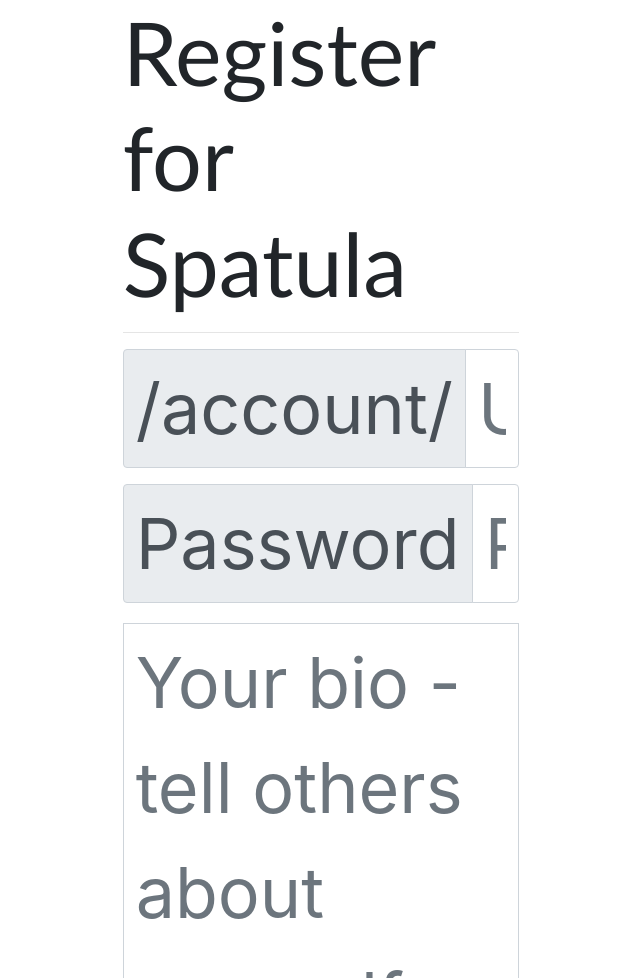
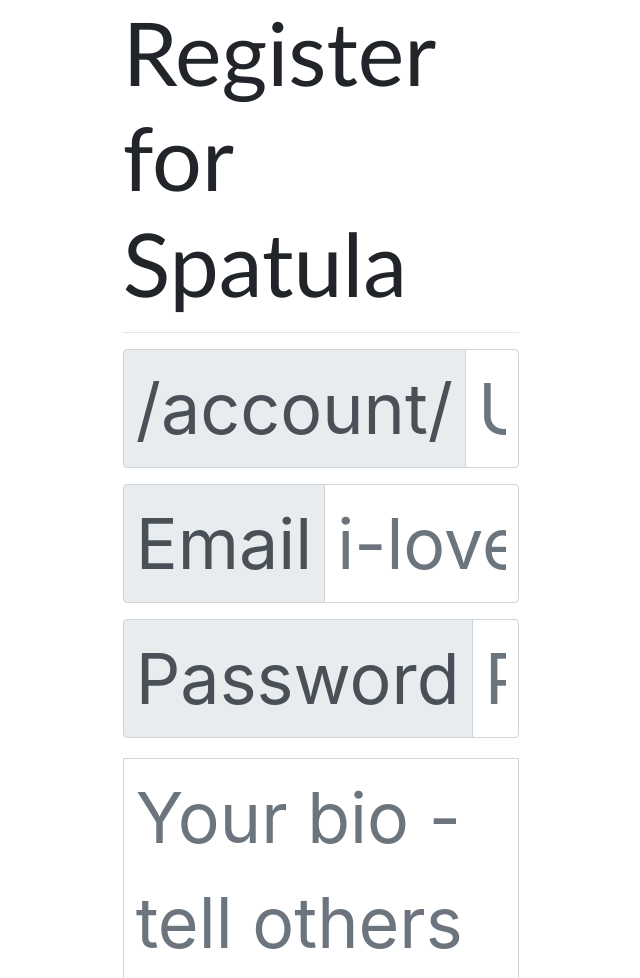
Before and after one commit to nathanwelsh8/spatula, a Django app: page /register/ in a window 1280 px wide. Shown: the part 113-1091 px from the top of the page, without its empty margins (319-959 px from the left). Run offline with Django 3.2, Linux system fonts and the light colour scheme; parts of the project's set-up code (start-up, migrations or seed data) failed here and were passed over; some libraries are stand-ins or nearby versions.

Commit message:
comment section style change, user email 2 reg acc

```diff
--- a/spatula_project/spatulaApp/forms.py
+++ b/spatula_project/spatulaApp/forms.py
@@ -51,10 +51,11 @@ class UserForm(forms.ModelForm):
                                label='')
     password = forms.CharField(widget=forms.PasswordInput(attrs={'placeholder': 'Password', 'id': 'register_password','class':'form-control'}),
                                label='')
+    email = forms.EmailField(widget=forms.TextInput(attrs={'placeholder':'i-love-cooking@gmail.com','id':'register_email','class':'form-control'}), label='')
 
     class Meta:
         model = User
-        fields = ('username', 'password',)
+        fields = ('username', 'password','email',)
 
 
 class UserProfileForm(forms.ModelForm):
--- a/spatula_project/spatulaApp/views.py
+++ b/spatula_project/spatulaApp/views.py
@@ -28,7 +28,6 @@ def error_404(request, *args, **kwargs):
 # is not possible so display static html
 def error_500(request, *args,**kwargs):
     return HttpResponse("spatula/500.html")
-    # return redirect(reverse('spatulaApp:index'))
 
 class Index(View):
 
--- a/spatula_project/static/css/recipe.css
+++ b/spatula_project/static/css/recipe.css
@@ -131,8 +131,10 @@ body{
 	.profilePic{
 		border-radius:50%;
 		height:30px;
+		/*width:30px;*/
 		width:30px;
-		float:right;
+		margin-left: 4px;
+
 	}
 
 	#recipecat{
--- a/spatula_project/templates/spatula/register.html
+++ b/spatula_project/templates/spatula/register.html
@@ -31,6 +31,13 @@
 						</div>
 						{{ user_form.username }}
 					</div>
+					{{user_form.email.errors}}
+					<div class="input-group mb-3 flex-nowrap">
+						<div class="input-group-prepend">
+							<span class="input-group-text" id="basic-addon4">Email</span>
+						</div>
+						{{ user_form.email }}
+					</div>
 					{{user_form.password.errors}}
 					<div class="input-group flex-nowrap">
 						<div class="input-group-prepend">
--- a/spatula_project/templates/spatulaSearchAPI/results.html
+++ b/spatula_project/templates/spatulaSearchAPI/results.html
@@ -27,7 +27,6 @@
 					{% endwith %}{% endwith %}
 					</div>
 				</a>
-				{{canEdit}}
 				{% if canEdit %}{% csrf_token %}<div style="margin:4px; clear: left;"><button class="btn btn-danger" id="delete_recipe{{recipe.id}}" onclick="deleteRecipe(id='{{recipe.id}}');">Delete</button></div>{% endif %}
 			</div>
         {% endfor %}
```
Also changed, not shown: spatula_project/spatulaApp/models.py (+0 -8 lines), spatula_project/templates/spatula/profile.html (+2 -6 lines), spatula_project/templates/spatula/recipe.html (+6 -7 lines).
